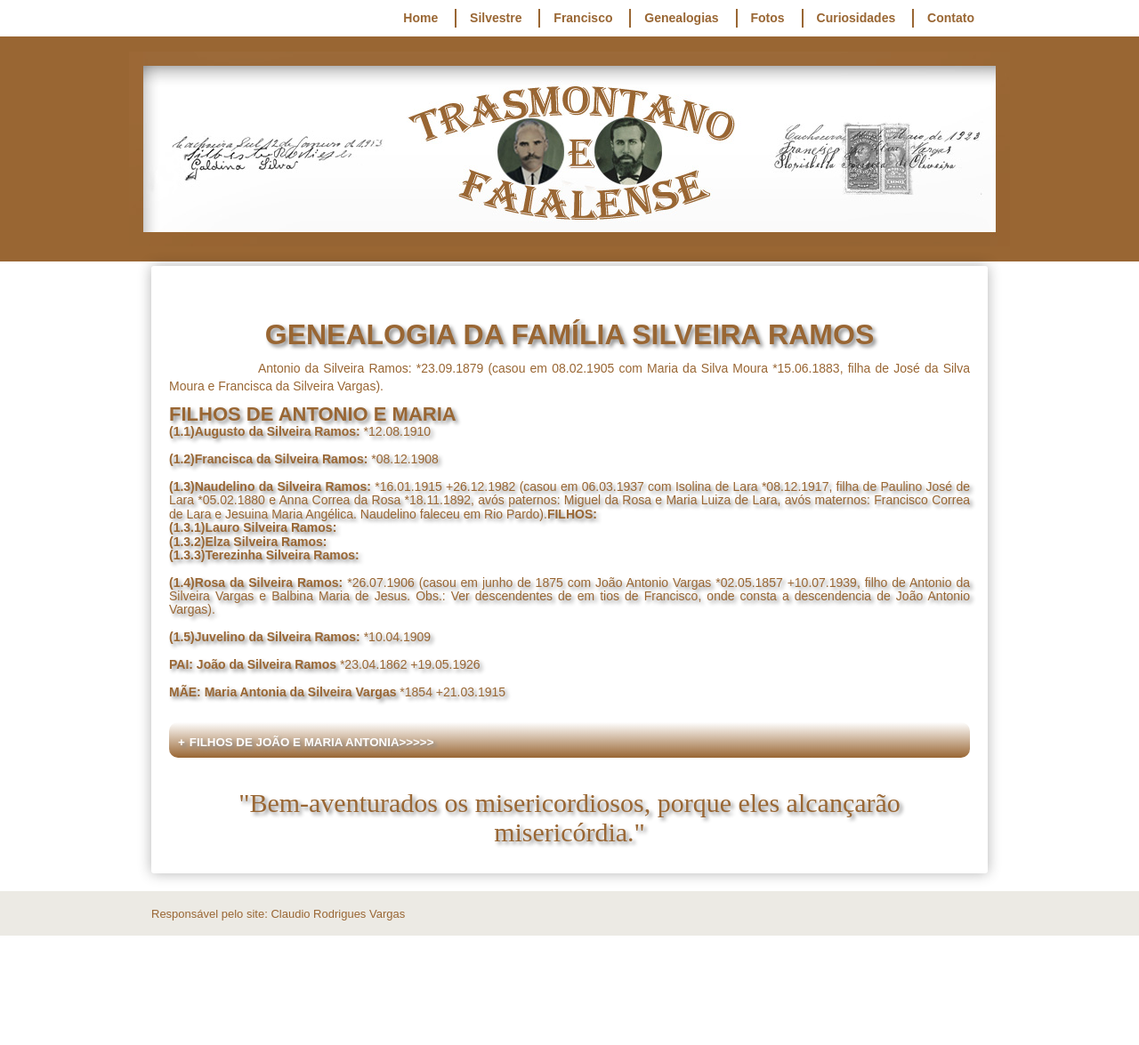
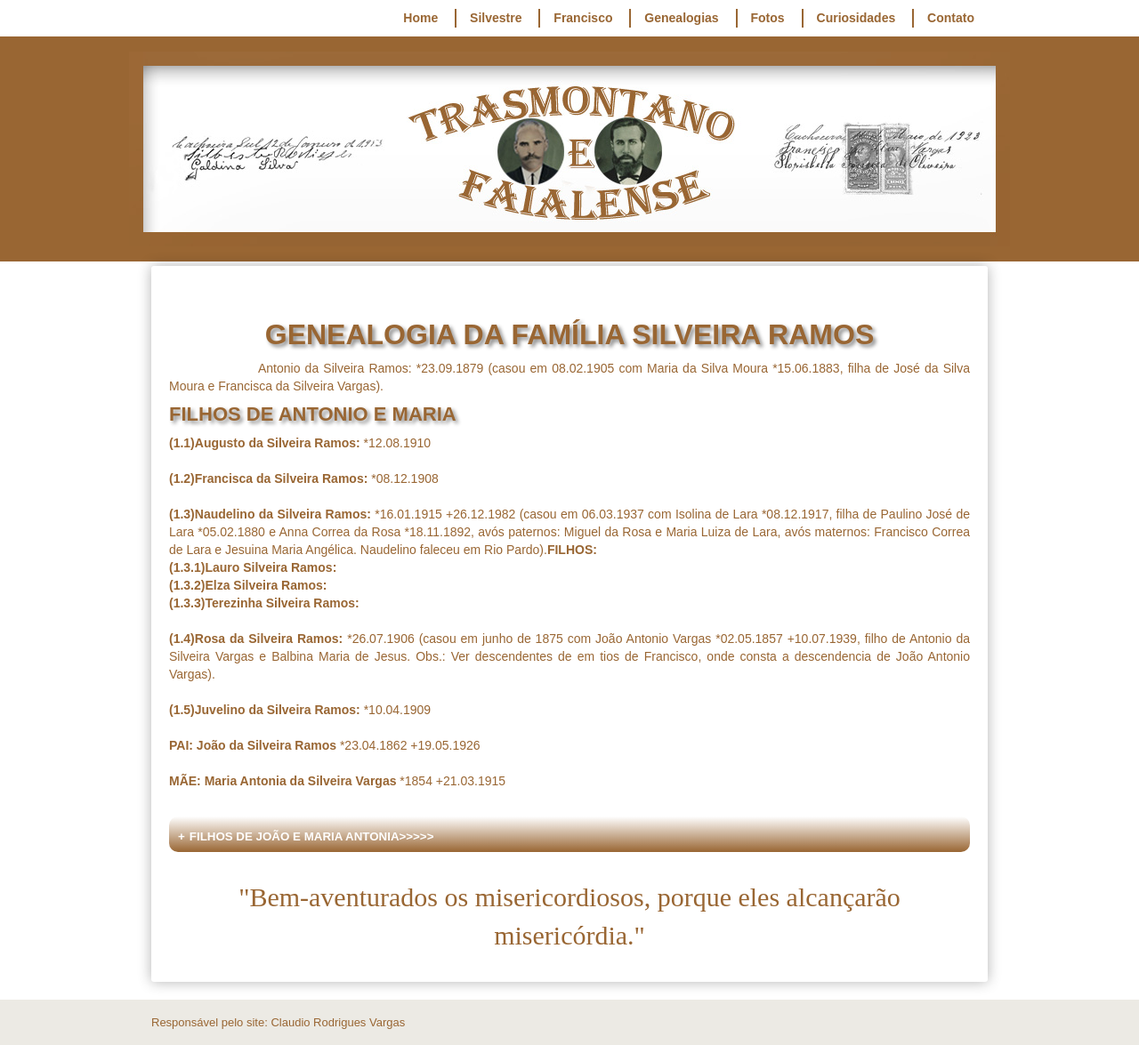
Before and after one commit to claudiovargas1955/claudiovargas1955.github.io, a Jekyll site: the page built from _pages/familia-silveira-ramos.html, in a window 1280 px wide. Shown: the whole page at 89% size. Built offline with Jekyll 4.4.1, drawn with Linux system fonts in a browser that asks for light colours; some web fonts are replaced; before the commit the page ends 1052 px from its top, so only the background shows below that; some of the changed text lies outside the part shown.

Commit message:
Update familia-silveira-ramos.html

```diff
--- a/_pages/familia-silveira-ramos.html
+++ b/_pages/familia-silveira-ramos.html
@@ -98,7 +98,7 @@
 <p><b><p style="text-indent:100px";/></b>Antonio da Silveira Ramos: *23.09.1879 (casou em 08.02.1905 com Maria da Silva Moura
 *15.06.1883, filha de José da Silva Moura e Francisca da Silveira Vargas). <br>
 
-<h4>FILHOS DE ANTONIO E MARIA</4>
+<h4>FILHOS DE ANTONIO E MARIA </h4>
 <p><b>(1.1)Augusto da Silveira Ramos: </b>*12.08.1910 <br><br>
 
 <b>(1.2)Francisca da Silveira Ramos: </b>*08.12.1908 <br><br>
@@ -121,7 +121,7 @@
 <b>MÃE: Maria Antonia da Silveira Vargas </b>*1854 +21.03.1915 <br><br>
 
 <p><details><summary>FILHOS DE JOÃO E MARIA ANTONIA>>>>></summary></p>
-<b>(1)Antonio da Silveira Ramos: </b>*23.09.1879 (casou em 08.02.1905 com Maria da Silva Moura *15.06.1883, filha de José da Silva
+<p><b>(1)Antonio da Silveira Ramos: </b>*23.09.1879 (casou em 08.02.1905 com Maria da Silva Moura *15.06.1883, filha de José da Silva
 Moura e Francisca da Silveira Vargas). <b>FILHOS: </b><br>
 <b>(1.1)Augusto da Silveira Ramos: </b>*12.08.1910 <br>
 
```
